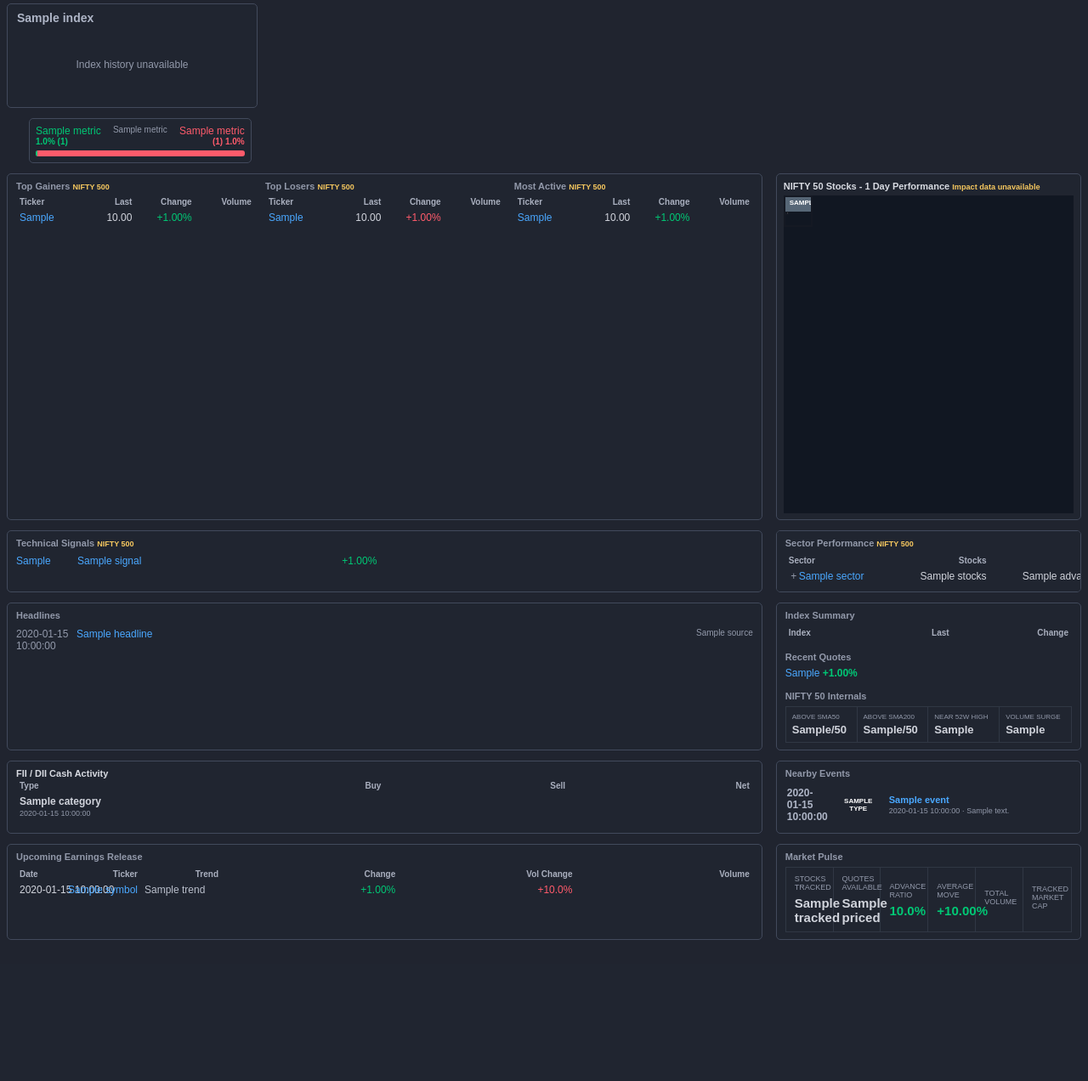
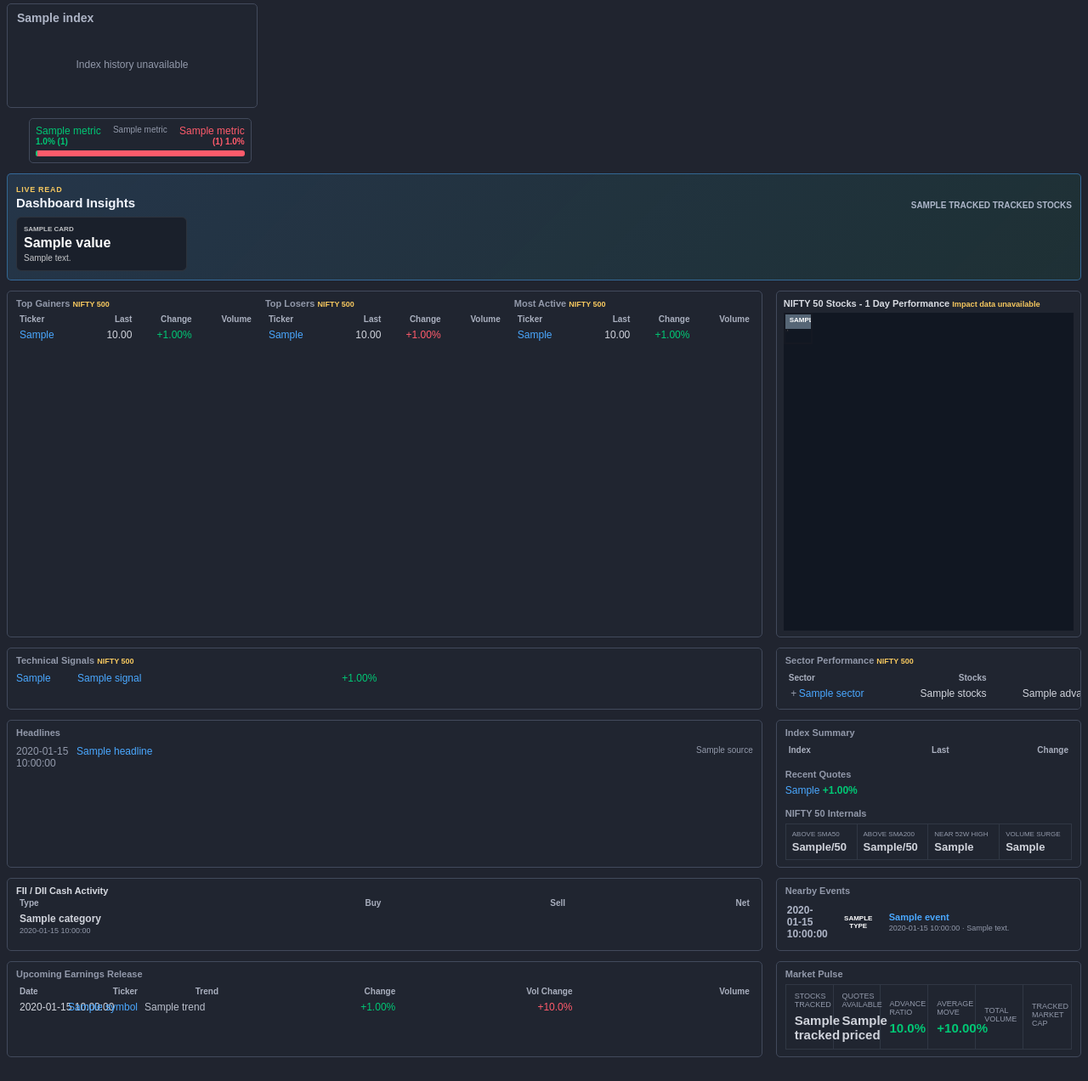
Before and after one commit to rajista/simply-trading-dashboard, a Flask app: template templates/dashboard.html in a window 1280 px wide. Shown: the part 294-1566 px from the top of the page at 85% size. Before the commit the page ends 1400 px from the top, so only its background shows below. Run offline with Flask 2, Linux system fonts and the light colour scheme; the template is opened without the code that fills it: most values are stand-ins (such as "Sample title", 1, 10 or a date in 2020); lists and menus that the app fills with data are empty.

Commit message:
Enhance dashboard insights and popup fundamentals

```diff
--- a/app.py
+++ b/app.py
@@ -243,6 +243,7 @@ CALENDAR_CACHE_TTL = 21600
 CONSTITUENT_CACHE_TTL = 86400
 BULK_BLOCK_CACHE_TTL = 24 * 60 * 60
 STOCK_DETAIL_CACHE_TTL = 24 * 60 * 60
+MAX_ASYNC_POPUP_DETAIL_PREFETCH = 75
 REPORTED_FINANCIAL_OVERRIDES = {
     "INFY": {
         "period": "2026-03-31",
@@ -669,6 +670,14 @@ def _parse_number(value):
         return number if math.isfinite(number) else None
     except (TypeError, ValueError):
         return None
+
+
+def _first_number(*values):
+    for value in values:
+        number = _parse_number(value)
+        if number is not None:
+            return number
+    return None
 
 
 def get_market_quotes(stocks):
@@ -1652,6 +1661,31 @@ def _major_holder_value(frame, label):
         return None
 
 
+def _holder_percent_from_info(info, *keys):
+    for key in keys:
+        value = _percent_from_info(info, key)
+        if value is not None:
+            return value
+    return None
+
+
+def _infer_retail_holding(promoter, fii, dii):
+    known = [value for value in (promoter, fii, dii) if value is not None]
+    if not known:
+        return None
+    retail = 100 - sum(known)
+    return max(0, min(100, retail))
+
+
+def _change_label(current, previous):
+    if current is None or previous is None:
+        return None
+    change = current - previous
+    if abs(change) < 0.05:
+        return "flat"
+    return f"{change:+.1f}pp"
+
+
 def _build_stock_detail_from_ticker(stock, fx_warnings=None):
     symbol = stock["symbol"]
     display_symbol = symbol.removesuffix(".NS")
@@ -1684,20 +1718,45 @@ def _build_stock_detail_from_ticker(stock, fx_warnings=None):
         }
     promoter_holding = _major_holder_value(major_holders, "insidersPercentHeld")
     institutional_holding = _major_holder_value(major_holders, "institutionsPercentHeld")
+    fii_holding = _holder_percent_from_info(info, "heldPercentInstitutions", "institutionsPercentHeld")
+    dii_holding = _holder_percent_from_info(info, "heldPercentMutualFunds", "fundsPercentHeld")
+    retail_holding = _infer_retail_holding(promoter_holding, fii_holding, dii_holding)
+    operating_income = _statement_value(financials, ["Operating Income", "EBIT"], latest_period)
+    operating_income_inr = _financial_to_inr(operating_income, financial_currency, latest_period)
+    total_debt = _first_number(info.get("totalDebt"))
+    if total_debt is None:
+        total_debt = _statement_value(
+            balance_sheet,
+            ["Total Debt", "Long Term Debt And Capital Lease Obligation", "Long Term Debt"],
+            _latest_statement_column(balance_sheet),
+        )
+        total_debt = _financial_to_inr(total_debt, financial_currency, _latest_statement_column(balance_sheet))
     return {
         "symbol": display_symbol,
         "pe_ratio": _parse_number(info.get("trailingPE")) or _parse_number(info.get("forwardPE")),
         "revenue": revenue_inr,
         "revenue_currency": "INR" if revenue_inr is not None else None,
         "pat_margin": (net_income_inr / revenue_inr * 100) if revenue_inr and net_income_inr else _percent_from_info(info, "profitMargins"),
+        "operating_profit_margin": (
+            operating_income_inr / revenue_inr * 100
+            if revenue_inr and operating_income_inr is not None
+            else _percent_from_info(info, "operatingMargins")
+        ),
         "roe": _percent_from_info(info, "returnOnEquity"),
         "roce": _compute_roce(financials, balance_sheet),
         "price_to_book": _parse_number(info.get("priceToBook")),
         "profit_cagr_3y": _profit_cagr_3y(financials),
         "avg_pe_3y": _average_pe_3y(financials, info, financial_currency),
         "debt_equity": _ratio_from_percent(info.get("debtToEquity")),
+        "total_debt": total_debt,
         "promoter_holding": promoter_holding,
-        "promoter_trend": None,
+        "promoter_trend": _change_label(promoter_holding, None),
+        "fii_holding": fii_holding,
+        "fii_trend": None,
+        "dii_holding": dii_holding,
+        "dii_trend": None,
+        "retail_holding": retail_holding,
+        "retail_trend": None,
         "fii_dii_holding": institutional_holding,
         "fii_dii_trend": None,
         "dividend_yield": _parse_number(info.get("dividendYield")),
@@ -1744,6 +1803,12 @@ def get_stock_popup_details(stocks):
         for stock in stocks
         if stock.get("symbol") or stock.get("display_symbol")
     ]
+    if len(symbols) > MAX_ASYNC_POPUP_DETAIL_PREFETCH:
+        return {
+            "details": get_cached_stock_popup_details_snapshot(stocks),
+            "fx_warnings": {},
+            "refreshed_at": None,
+        }, False
     key = f"stock_popup_details:{','.join(symbols)}"
     data, stale = get_cached_swr(
         key,
@@ -1773,10 +1838,18 @@ def get_cached_stock_popup_details_snapshot(stocks):
             for key, value in _CACHE.items()
             if key.startswith("stock_popup_details:")
         ]
+        cached_single_details = {
+            key.removeprefix("stock_detail:"): value.get("data")
+            for key, value in _CACHE.items()
+            if key.startswith("stock_detail:")
+        }
     for cached in cached_details:
         for symbol in symbols:
             if symbol in cached:
                 details[symbol] = cached[symbol]
+    for symbol in symbols:
+        if symbol in cached_single_details and cached_single_details[symbol]:
+            details[symbol] = cached_single_details[symbol]
     return details
 
 
@@ -2112,30 +2185,7 @@ def fetch_stock_detail(display_symbol):
     if not clean_symbol:
         raise ValueError("Missing stock symbol")
     yf_symbol = clean_symbol if clean_symbol.endswith(".NS") else f"{clean_symbol}.NS"
-    ticker = yf.Ticker(yf_symbol)
-    info = ticker.info or {}
-    history = ticker.history(period="5y", interval="1d", auto_adjust=False)
-    closes = history["Close"].dropna() if history is not None and "Close" in history else pd.Series(dtype=float)
-    summary = _strip_html(info.get("longBusinessSummary") or "")
-    return {
-        "symbol": clean_symbol.removesuffix(".NS"),
-        "pe_ratio": _parse_number(info.get("trailingPE")) or _parse_number(info.get("forwardPE")),
-        "revenue": _parse_number(info.get("totalRevenue")),
-        "pat_margin": (
-            _parse_number(info.get("profitMargins")) * 100
-            if _parse_number(info.get("profitMargins")) is not None
-            else None
-        ),
-        "sector": info.get("sector") or "",
-        "industry": info.get("industry") or "",
-        "description": summary[:520],
-        "growth": {
-            "1m": _growth_from_closes(closes, 21),
-            "3m": _growth_from_closes(closes, 63),
-            "1y": _growth_from_closes(closes, 252),
-            "5y": _growth_from_closes(closes, min(1260, max(len(closes) - 2, 0))),
-        },
-    }
+    return _build_stock_detail_from_ticker({"symbol": yf_symbol})
 
 
 def get_stock_detail(display_symbol):
@@ -2149,7 +2199,12 @@ def get_stock_detail(display_symbol):
     for details in popup_caches:
         if clean_symbol in details:
             return details[clean_symbol]
-    return {}
+    data, _ = get_cached(
+        f"stock_detail:{clean_symbol}",
+        STOCK_DETAIL_CACHE_TTL,
+        lambda: fetch_stock_detail(clean_symbol),
+    )
+    return data or {}
 
 
 def apply_nifty_impact(rows, snapshot):
@@ -2254,6 +2309,7 @@ def load_market_dashboard(stocks, broad_stocks=None, allow_impact_fallback=False
         "impact_available": impact_available,
         "market_stats": build_market_stats(broad_rows),
         "internals": build_market_internals(rows),
+        "insights": build_dashboard_insights(broad_rows, rows),
     }
 
 
@@ -2285,6 +2341,77 @@ def build_market_internals(rows):
         "above_sma200": sum(row["price"] > row["sma200"] for row in technical200),
         "near_high": len(near_high),
         "volume_surge": len(volume_surge),
+    }
+
+
+def build_dashboard_insights(rows, nifty_rows=None):
+    priced = [row for row in rows if row.get("percent") is not None]
+    if not priced:
+        return {
+            "momentum": [],
+            "risk": [],
+            "leadership": [],
+            "participation": [],
+        }
+    advancers = [row for row in priced if row["percent"] > 0]
+    decliners = [row for row in priced if row["percent"] < 0]
+    uptrends = [row for row in priced if row.get("signal") == "Uptrend"]
+    downtrends = [row for row in priced if row.get("signal") == "Downtrend"]
+    accumulation = [row for row in priced if row.get("accumulation_score", 0) >= 2]
+    volume_surges = [row for row in priced if row.get("volume_change") is not None and row["volume_change"] > 25]
+    near_high = [
+        row for row in priced
+        if row.get("price") is not None and row.get("high52") and row["price"] >= row["high52"] * 0.95
+    ]
+    near_low = [
+        row for row in priced
+        if row.get("price") is not None and row.get("low52") and row["price"] <= row["low52"] * 1.08
+    ]
+    top_sector = None
+    sectors = build_sector_performance(rows)
+    if sectors:
+        top_sector = sectors[0]
+    nifty_priced = [row for row in (nifty_rows or []) if row.get("percent") is not None]
+    nifty_avg = sum(row["percent"] for row in nifty_priced) / len(nifty_priced) if nifty_priced else None
+    broad_avg = sum(row["percent"] for row in priced) / len(priced)
+    strongest = max(priced, key=lambda row: row["percent"])
+    weakest = min(priced, key=lambda row: row["percent"])
+    return {
+        "momentum": [
+            {"label": "Uptrend Stocks", "value": len(uptrends), "tone": "good"},
+            {"label": "Accumulation Setups", "value": len(accumulation), "tone": "accent"},
+            {"label": "Volume Surge", "value": len(volume_surges), "tone": "warm"},
+        ],
+        "risk": [
+            {"label": "Downtrends", "value": len(downtrends), "tone": "bad"},
+            {"label": "Near 52W Low", "value": len(near_low), "tone": "bad"},
+            {"label": "Decliners", "value": len(decliners), "tone": "bad"},
+        ],
+        "leadership": [
+            {
+                "label": "Strongest Stock",
+                "value": strongest["display_symbol"],
+                "detail": f"{strongest['percent']:+.2f}%",
+                "tone": "good",
+            },
+            {
+                "label": "Weakest Stock",
+                "value": weakest["display_symbol"],
+                "detail": f"{weakest['percent']:+.2f}%",
+                "tone": "bad",
+            },
+            {
+                "label": "Top Sector",
+                "value": top_sector["name"] if top_sector else "-",
+                "detail": f"{top_sector['percent']:+.2f}%" if top_sector else "-",
+                "tone": "accent",
+            },
+        ],
+        "participation": [
+            {"label": "Advancers", "value": len(advancers), "detail": f"{len(advancers) / len(priced) * 100:.1f}%", "tone": "good"},
+            {"label": "Near 52W High", "value": len(near_high), "tone": "good"},
+            {"label": "NIFTY vs Broad", "value": f"{(nifty_avg - broad_avg):+.2f}%" if nifty_avg is not None else "-", "tone": "accent"},
+        ],
     }
 
 
@@ -2438,6 +2565,7 @@ def empty_market_dashboard():
         "impact_available": False,
         "market_stats": build_market_stats([]),
         "internals": build_market_internals([]),
+        "insights": build_dashboard_insights([]),
     }
 
 
--- a/static/css/style.css
+++ b/static/css/style.css
@@ -543,6 +543,76 @@ a { color: inherit; }
     grid-template-columns: minmax(0, 2.35fr) minmax(310px, .95fr);
     gap: 12px 16px;
 }
+.dashboard-insights {
+    margin: 0 0 12px;
+    padding: 10px;
+    border-color: rgba(74, 168, 255, .45);
+    background:
+        linear-gradient(135deg, rgba(74, 168, 255, .12), rgba(0, 200, 117, .07)),
+        var(--panel);
+}
+.dashboard-insights header {
+    display: flex;
+    align-items: end;
+    justify-content: space-between;
+    gap: 12px;
+    margin-bottom: 8px;
+}
+.dashboard-insights header span {
+    color: #f6c85f;
+    font-size: 9px;
+    font-weight: 700;
+    letter-spacing: .08em;
+    text-transform: uppercase;
+}
+.dashboard-insights h2 {
+    margin: 1px 0 0;
+    color: #f4f7ff;
+    font-size: 15px;
+}
+.dashboard-insights header strong {
+    color: #aeb7ca;
+    font-size: 10px;
+    text-transform: uppercase;
+}
+.insight-chip-grid {
+    display: grid;
+    grid-template-columns: repeat(12, minmax(0, 1fr));
+    gap: 7px;
+}
+.insight-chip {
+    grid-column: span 2;
+    min-height: 64px;
+    display: grid;
+    align-content: center;
+    gap: 3px;
+    padding: 8px;
+    overflow: hidden;
+    border: 1px solid rgba(255, 255, 255, .08);
+    border-radius: 6px;
+    background: #1a202b;
+}
+.insight-chip small {
+    overflow: hidden;
+    color: rgba(255, 255, 255, .72);
+    font-size: 8px;
+    font-weight: 700;
+    text-overflow: ellipsis;
+    text-transform: uppercase;
+    white-space: nowrap;
+}
+.insight-chip b {
+    overflow: hidden;
+    color: #fff;
+    font-size: 16px;
+    text-overflow: ellipsis;
+    white-space: nowrap;
+}
+.insight-chip span { color: rgba(255, 255, 255, .74); font-size: 10px; }
+.tone-good { background: linear-gradient(135deg, rgba(0, 200, 117, .34), rgba(18, 28, 36, .95)); }
+.tone-bad { background: linear-gradient(135deg, rgba(255, 91, 107, .32), rgba(30, 24, 32, .95)); }
+.tone-accent { background: linear-gradient(135deg, rgba(74, 168, 255, .34), rgba(22, 28, 43, .95)); }
+.tone-warm { background: linear-gradient(135deg, rgba(246, 200, 95, .34), rgba(34, 29, 24, .95)); }
 .dashboard-grid > .panel { min-width: 0; overflow: hidden; }
 .dashboard-grid h2 {
     margin: 0;
--- a/static/js/dashboard.js
+++ b/static/js/dashboard.js
@@ -37,13 +37,18 @@
         pe: card.querySelector("[data-hover-pe]"),
         revenue: card.querySelector("[data-hover-revenue]"),
         pat: card.querySelector("[data-hover-pat]"),
+        opm: card.querySelector("[data-hover-opm]"),
         roe: card.querySelector("[data-hover-roe]"),
         roce: card.querySelector("[data-hover-roce]"),
         pb: card.querySelector("[data-hover-pb]"),
         profitCagr: card.querySelector("[data-hover-profit-cagr]"),
         avgPe: card.querySelector("[data-hover-avg-pe]"),
         debtEquity: card.querySelector("[data-hover-debt-equity]"),
+        totalDebt: card.querySelector("[data-hover-total-debt]"),
         promoter: card.querySelector("[data-hover-promoter]"),
+        fii: card.querySelector("[data-hover-fii]"),
+        dii: card.querySelector("[data-hover-dii]"),
+        retail: card.querySelector("[data-hover-retail]"),
         fiiDii: card.querySelector("[data-hover-fii-dii]"),
         dividendYield: card.querySelector("[data-hover-dividend-yield]"),
         delivery: card.querySelector("[data-hover-delivery]"),
@@ -51,6 +56,7 @@
     };
     let hideTimer;
     let pinned = false;
+    const detailRequests = new Map();
     const prefersTapPopup = window.matchMedia("(hover: none), (pointer: coarse)").matches;
 
     const signed = (value, digits = 2) => {
@@ -90,12 +96,39 @@
     const formatTrendValue = (value, trend) => {
         const formatted = formatPercent(value);
         if (formatted === "-") return "-";
-        return trend ? `${formatted} ${trend}` : formatted;
+        return `${formatted} · ${trend || "chg -"}`;
     };
 
     const setFlag = (element, enabled) => {
         if (!element) return;
         element.classList.toggle("is-on", Boolean(enabled));
+    };
+
+    const needsDetailFetch = (detail) => {
+        if (!detail || !Object.keys(detail).length) return true;
+        return [
+            "operating_profit_margin",
+            "total_debt",
+            "promoter_holding",
+            "fii_holding",
+            "dii_holding",
+            "retail_holding",
+        ].every((key) => detail[key] === null || detail[key] === undefined);
+    };
+
+    const hydrateDetail = (item, target) => {
+        if (!needsDetailFetch(item.details) || detailRequests.has(item.symbol)) return;
+        const request = fetch(`/api/stocks/${encodeURIComponent(item.symbol)}`)
+            .then((response) => response.ok ? response.json() : null)
+            .then((detail) => {
+                if (!detail || !Object.keys(detail).length) return;
+                item.details = {...(item.details || {}), ...detail};
+                if (card.classList.contains("is-visible") && fields.symbol.textContent === item.symbol) {
+                    render(target, item);
+                }
+            })
+            .catch(() => null);
+        detailRequests.set(item.symbol, request);
     };
 
     const chartPoints = (series) => {
@@ -130,11 +163,7 @@
         card.style.top = `${Math.max(10, top)}px`;
     };
 
-    const show = (target, keepOpen = false) => {
-        const item = tickerData[target.dataset.symbol];
-        if (!item) return;
-        clearTimeout(hideTimer);
-        pinned = keepOpen || prefersTapPopup;
+    const render = (target, item) => {
         const positive = Number(item.percent || 0) >= 0;
         fields.symbol.textContent = item.symbol;
         fields.sector.textContent = item.sector || "";
@@ -164,13 +193,18 @@
         fields.pe.textContent = formatRatio(detail.pe_ratio);
         fields.revenue.textContent = formatRevenue(detail.revenue);
         fields.pat.textContent = formatPercent(detail.pat_margin);
+        fields.opm.textContent = formatPercent(detail.operating_profit_margin);
         fields.roe.textContent = formatPercent(detail.roe);
         fields.roce.textContent = formatPercent(detail.roce);
         fields.pb.textContent = formatRatio(detail.price_to_book);
         fields.profitCagr.textContent = formatPercent(detail.profit_cagr_3y);
         fields.avgPe.textContent = formatRatio(detail.avg_pe_3y);
         fields.debtEquity.textContent = formatRatio(detail.debt_equity);
+        fields.totalDebt.textContent = compactIndian(detail.total_debt);
         fields.promoter.textContent = formatTrendValue(detail.promoter_holding, detail.promoter_trend);
+        fields.fii.textContent = formatTrendValue(detail.fii_holding, detail.fii_trend);
+        fields.dii.textContent = formatTrendValue(detail.dii_holding, detail.dii_trend);
+        fields.retail.textContent = formatTrendValue(detail.retail_holding, detail.retail_trend);
         fields.fiiDii.textContent = formatTrendValue(detail.fii_dii_holding, detail.fii_dii_trend);
         fields.dividendYield.textContent = formatPercent(detail.dividend_yield);
         fields.delivery.textContent = formatPercent(detail.delivery_percent ?? item.delivery_percent);
@@ -178,10 +212,21 @@
         chart.setAttribute("points", chartPoints(item.series));
         card.classList.toggle("is-negative", !positive);
         card.classList.toggle("is-mobile-popup", prefersTapPopup);
+    };
+
+    const show = (target, keepOpen = false) => {
+        const item = tickerData[target.dataset.symbol];
+        if (!item) return;
+        clearTimeout(hideTimer);
+        pinned = keepOpen || prefersTapPopup;
+        render(target, item);
         card.classList.add("is-visible");
         card.scrollTop = 0;
         card.setAttribute("aria-hidden", "false");
         requestAnimationFrame(() => placeCard(target));
+        if (keepOpen || prefersTapPopup) {
+            hydrateDetail(item, target);
+        }
     };
 
     const hide = (force = false) => {
--- a/templates/dashboard.html
+++ b/templates/dashboard.html
@@ -59,6 +59,27 @@
         <div class="breadth-track{% if metric.left_count + metric.right_count == 0 %} breadth-empty{% endif %}"><i style="width: {{ metric.left_percent }}%"></i></div>
     </article>
     {% endfor %}
+</section>
+
+<section class="dashboard-insights panel">
+    <header>
+        <div>
+            <span>Live Read</span>
+            <h2>Dashboard Insights</h2>
+        </div>
+        <strong>{{ market.market_stats.tracked }} tracked stocks</strong>
+    </header>
+    <div class="insight-chip-grid">
+        {% for group_name, cards in market.insights.items() %}
+            {% for card in cards %}
+                <article class="insight-chip tone-{{ card.tone }}">
+                    <small>{{ card.label }}</small>
+                    <b>{{ card.value }}</b>
+                    {% if card.detail %}<span>{{ card.detail }}</span>{% endif %}
+                </article>
+            {% endfor %}
+        {% endfor %}
+    </div>
 </section>
 
 <section class="dashboard-grid">
@@ -281,6 +302,9 @@
                 <span>P/E <b data-hover-pe>-</b></span>
                 <span>Revenue <b data-hover-revenue>-</b></span>
                 <span>PAT Margin <b data-hover-pat>-</b></span>
+                <span>Operating Margin <b data-hover-opm>-</b></span>
+                <span>Total Debt <b data-hover-total-debt>-</b></span>
+                <span>Debt/Equity <b data-hover-debt-equity>-</b></span>
             </div>
             <div class="advanced-grid">
                 <span>ROE <b data-hover-roe>-</b></span>
@@ -288,11 +312,15 @@
                 <span>P/B <b data-hover-pb>-</b></span>
                 <span>3Y Profit CAGR <b data-hover-profit-cagr>-</b></span>
                 <span>3Y Avg P/E <b data-hover-avg-pe>-</b></span>
-                <span>Debt/Equity <b data-hover-debt-equity>-</b></span>
-                <span>Promoter <b data-hover-promoter>-</b></span>
-                <span>FII/DII <b data-hover-fii-dii>-</b></span>
                 <span>Dividend Yield <b data-hover-dividend-yield>-</b></span>
                 <span>Delivery <b data-hover-delivery>-</b></span>
+            </div>
+            <div class="ownership-grid">
+                <span class="owner-promoter">Promoter <b data-hover-promoter>-</b></span>
+                <span class="owner-fii">FII <b data-hover-fii>-</b></span>
+                <span class="owner-dii">DII <b data-hover-dii>-</b></span>
+                <span class="owner-retail">Retail <b data-hover-retail>-</b></span>
+                <span class="owner-total">Institutions <b data-hover-fii-dii>-</b></span>
             </div>
             <p data-hover-description>Company details are loaded from the daily popup cache.</p>
         </div>
--- a/templates/layout.html
+++ b/templates/layout.html
@@ -5,8 +5,8 @@
     <meta name="viewport" content="width=device-width, initial-scale=1.0">
     <meta name="theme-color" content="#20242f">
     <title>{% block title %}Simply Trading{% endblock %}</title>
-    <link rel="stylesheet" href="{{ url_for('static', filename='css/style.css', v='20260622-1') }}">
-    <script defer src="{{ url_for('static', filename='js/dashboard.js', v='20260622-1') }}"></script>
+    <link rel="stylesheet" href="{{ url_for('static', filename='css/style.css', v='20260622-3') }}">
+    <script defer src="{{ url_for('static', filename='js/dashboard.js', v='20260622-3') }}"></script>
 </head>
 <body>
     <header class="site-header">
```
Also changed, not shown: other parts of static/css/style.css (+22 -5 lines), templates/insights.html (+10 -3 lines), test_app.py (+27 -2 lines).
